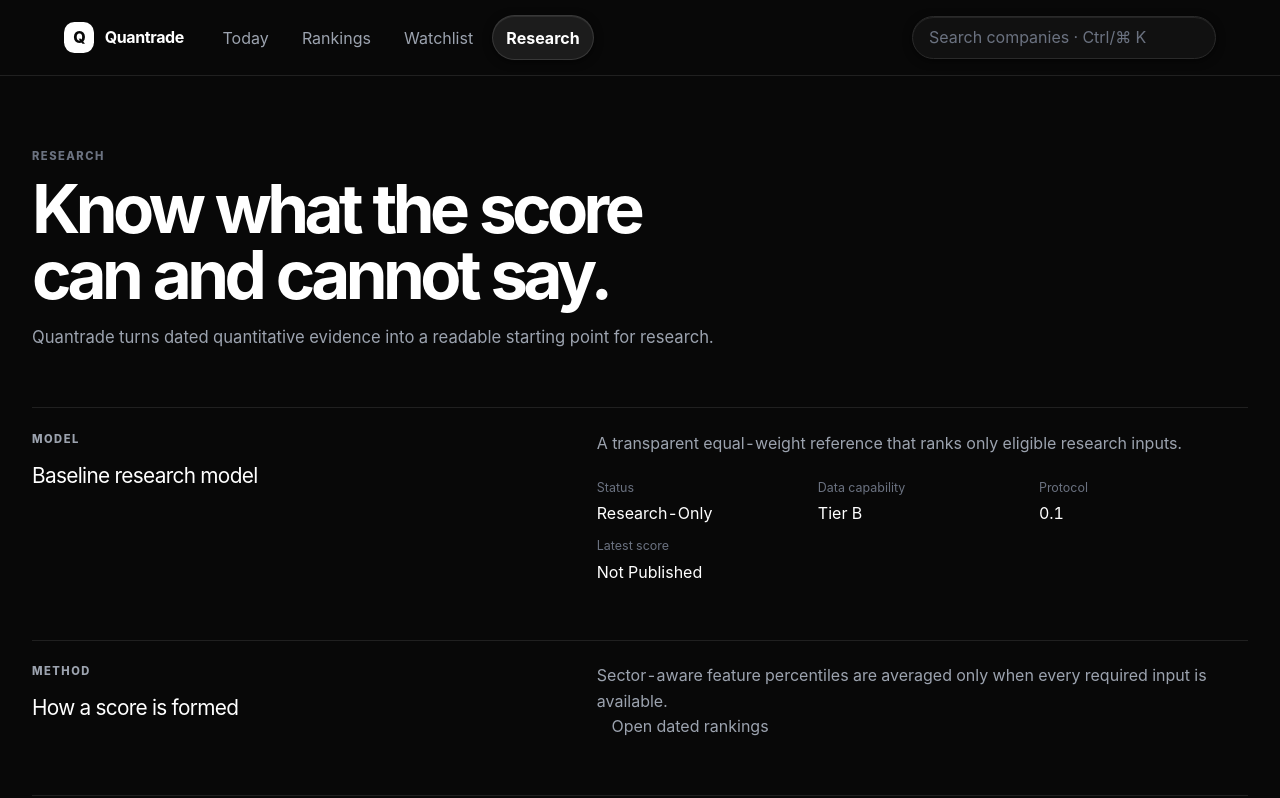
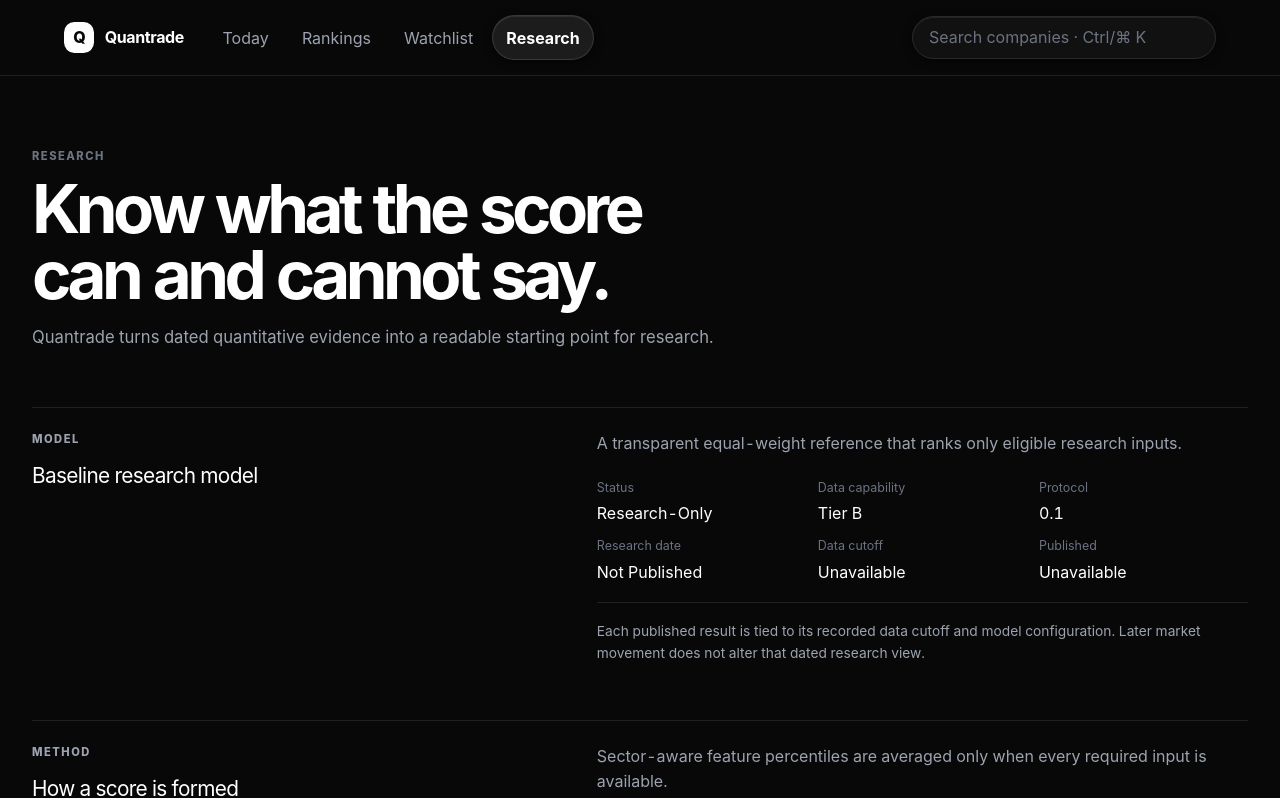
Before and after one commit to mobyyyc/Quantrade, a Next.js app in the folder apps/web/: page /research in a window 1280 px wide. Shown: the top 798 px of the page. Built offline with nearby package versions, Linux system fonts and the light colour scheme; no server answers; the database is empty.

Commit message:
polish: expose research freshness context

```diff
--- a/apps/web/src/app/globals.css
+++ b/apps/web/src/app/globals.css
@@ -258,6 +258,7 @@
 .methodology dl { display: grid; grid-template-columns: repeat(3, 1fr); gap: .75rem; margin-top: 1.4rem; }
 .methodology dt { color: var(--subtle); font-size: .78rem; }
 .methodology dd { margin: .25rem 0 0; color: var(--foreground); text-transform: capitalize; }
+.research-freshness-note { margin: 1.15rem 0 0; padding-top: 1.05rem; border-top: 1px solid var(--line-soft); color: var(--muted); font-size: .86rem; line-height: 1.55; }
 .coverage-health { display: grid; grid-template-columns: minmax(0, .9fr) minmax(0, 1.1fr); gap: 2rem; }
 .coverage-health > div > p:not(.eyebrow) { color: var(--muted); line-height: 1.6; }
 .coverage-date { margin-bottom: 1rem; color: var(--subtle) !important; font-size: .82rem; }
--- a/apps/web/src/app/research/page.tsx
+++ b/apps/web/src/app/research/page.tsx
@@ -1,6 +1,6 @@
 import Link from "next/link";
 import { AppShell } from "@/components/app-shell";
-import { formatResearchDate } from "@/lib/format";
+import { formatPublicationTime, formatResearchDate } from "@/lib/format";
 import { getLatestDatedScores, getLatestPaperPortfolio, getModelCard, getRecentScoreRuns, ResearchReadModelError, type DatedScore, type ScoreRunSummary } from "@/lib/research-read-model";
 
 export const dynamic = "force-dynamic";
@@ -39,9 +39,10 @@
   const withheldCount = coverage.length - eligibleCount;
   const coveragePercent = coverage.length ? Math.round((eligibleCount / coverage.length) * 100) : 0;
   const gateBreakdown = coverageBreakdown(coverage).slice(0, 3);
+  const latestResearch = coverage[0];
   return <AppShell current="/research">
     <section className="page-intro compact"><p className="eyebrow">RESEARCH</p><h1>Know what the score can and cannot say.</h1><p className="lede">Quantrade turns dated quantitative evidence into a readable starting point for research.</p></section>
-    <section className="content-section methodology"><div><p className="eyebrow">MODEL</p><h2>{card?.modelVersion ?? "Baseline research model"}</h2></div><div><p>{card?.purpose ?? "A transparent equal-weight reference that ranks only eligible research inputs."}</p><dl><div><dt>Status</dt><dd>{card?.status?.replaceAll("_", " ") ?? "Research-only"}</dd></div><div><dt>Data capability</dt><dd>Tier {card?.dataCapabilityTier ?? "B"}</dd></div><div><dt>Protocol</dt><dd>{card?.protocolVersion ?? "0.1"}</dd></div><div><dt>Latest score</dt><dd>{latestScores ? formatResearchDate(latestScores.scoreDate) : "Not published"}</dd></div></dl></div></section>
+    <section className="content-section methodology"><div><p className="eyebrow">MODEL</p><h2>{latestResearch?.modelVersion ?? card?.modelVersion ?? "Baseline research model"}</h2></div><div><p>{card?.purpose ?? "A transparent equal-weight reference that ranks only eligible research inputs."}</p><dl><div><dt>Status</dt><dd>{card?.status?.replaceAll("_", " ") ?? "Research-only"}</dd></div><div><dt>Data capability</dt><dd>Tier {latestResearch?.dataCapabilityTier ?? card?.dataCapabilityTier ?? "B"}</dd></div><div><dt>Protocol</dt><dd>{latestResearch?.protocolVersion ?? card?.protocolVersion ?? "0.1"}</dd></div><div><dt>Research date</dt><dd>{latestScores ? formatResearchDate(latestScores.scoreDate) : "Not published"}</dd></div><div><dt>Data cutoff</dt><dd>{latestResearch ? formatPublicationTime(latestResearch.dataCutoffAt) : "Unavailable"}</dd></div><div><dt>Published</dt><dd>{latestResearch ? formatPublicationTime(latestResearch.publishedAt) : "Unavailable"}</dd></div></dl><p className="research-freshness-note">Each published result is tied to its recorded data cutoff and model configuration. Later market movement does not alter that dated research view.</p></div></section>
     <section className="content-section methodology"><div><p className="eyebrow">METHOD</p><h2>How a score is formed</h2></div><div><p>{card?.methodology ?? "Sector-aware feature percentiles are averaged only when every required input is available."}</p><Link href="/rankings" className="text-link">Open dated rankings</Link></div></section>
     <section className="content-section coverage-health"><div><p className="eyebrow">DATA COVERAGE</p><h2>What this run could score.</h2><p>Incomplete source data is withheld, never estimated or filled in.</p></div><div>{coverage.length ? <><p className="coverage-date">Latest completed run, {formatResearchDate(latestScores!.scoreDate)}</p><dl className="coverage-metrics"><div><dt>Eligible</dt><dd>{eligibleCount}</dd><span>published scores</span></div><div><dt>Withheld</dt><dd>{withheldCount}</dd><span>quality-gated names</span></div><div><dt>Coverage</dt><dd>{coveragePercent}%</dd><span>of this run</span></div></dl>{withheldCount ? <div className="coverage-gates"><p>Most common gates</p><ul>{gateBreakdown.map(([gate, count]) => <li key={gate}><span>{gate}</span><strong>{count} {count === 1 ? "name" : "names"}</strong></li>)}</ul></div> : <p className="coverage-complete">Every company in this run met the required data-quality gates.</p>}</> : <p className="quiet-copy">Coverage will appear after the first completed daily research run.</p>}</div></section>
     <section className="content-section methodology"><div><p className="eyebrow">RESEARCH ACTIVITY</p><h2>Recent score publications</h2></div><div>{recentRuns.length ? <ul className="publication-list">{recentRuns.map((run) => <li key={run.scoreDate}><strong>{formatResearchDate(run.scoreDate)}</strong><span>{run.eligibleCount} eligible names</span></li>)}</ul> : <p>No dated score publication has been recorded yet.</p>}</div></section>
--- a/apps/web/src/app/stocks/[securityId]/page.tsx
+++ b/apps/web/src/app/stocks/[securityId]/page.tsx
@@ -3,7 +3,7 @@
 import { PriceChart } from "@/components/price-chart";
 import { ScoreHistory } from "@/components/score-history";
 import { WatchlistButton } from "@/components/watchlist-button";
-import { formatCompactUsd, formatPercentile, formatPriceChange, formatResearchDate, formatScore, formatUsdPrice } from "@/lib/format";
+import { formatCompactUsd, formatPercentile, formatPriceChange, formatPublicationTime, formatResearchDate, formatScore, formatUsdPrice } from "@/lib/format";
 import { getDailyPriceHistory, getDatedScore, getLatestDatedScores, getScoreExplanations, getScoreHistory, getSecurityIdentity, getStockAtAGlance, ResearchReadModelError, type DailyPricePoint, type DatedScore, type ScoreExplanation, type ScoreHistoryPoint, type SecuritySearchResult, type StockAtAGlance } from "@/lib/research-read-model";
 
 function unavailableScoreSummary(reason?: string) {
@@ -50,7 +50,7 @@
     {marketSnapshot && <section className="stock-overview" aria-label="At a glance"><div className="stock-overview-item"><span>Latest close</span><strong>{formatUsdPrice(marketSnapshot.closePrice)}</strong>{priceChange ? <small className={priceChange.direction === "positive" ? "positive-change" : "negative-change"}>{priceChange.percent} since prior close</small> : <small>{formatResearchDate(marketSnapshot.sessionDate)} close</small>}</div><div className="stock-overview-item"><span>Research score</span><strong>{eligibleScore ? `${formatScore(eligibleScore.score)}/100` : "Unavailable"}</strong><small>{eligibleScore ? `Published ${formatResearchDate(eligibleScore.scoreDate)}` : score ? `Checked ${formatResearchDate(score.scoreDate)}` : "Awaiting eligible inputs"}</small></div><div className="stock-overview-item"><span>Market value</span><strong>{marketSnapshot.marketValue ? formatCompactUsd(marketSnapshot.marketValue) : "Unavailable"}</strong><small>{marketSnapshot.sharesReportedFor ? `Latest reported shares, ${formatResearchDate(marketSnapshot.sharesReportedFor)}` : "Reported share count unavailable"}</small></div><div className="stock-overview-item"><span>Market data</span><strong>{formatResearchDate(marketSnapshot.sessionDate)}</strong><small>Latest regular-session close</small></div></section>}
     {identity && <PriceChart points={priceHistory} ticker={identity.ticker} />}
     {eligibleScore ? <>
-      <section className="detail-score"><div><p className="eyebrow">RESEARCH SCORE</p><p className="anchor-score">{formatScore(eligibleScore.score)}<span>/100</span></p><p className="quiet-copy">Rank {eligibleScore.rank ?? "Unavailable"} · {eligibleScore.signal} · Tier {eligibleScore.dataCapabilityTier}</p></div><div className="detail-context"><span>Data cutoff</span><strong>{new Date(eligibleScore.dataCutoffAt).toLocaleString("en-CA", { timeZone: "America/Toronto" })}</strong><span>Model</span><strong>{eligibleScore.modelVersion}</strong></div></section>
+      <section className="detail-score"><div><p className="eyebrow">RESEARCH SCORE</p><p className="anchor-score">{formatScore(eligibleScore.score)}<span>/100</span></p><p className="quiet-copy">Rank {eligibleScore.rank ?? "Unavailable"} · {eligibleScore.signal} · Tier {eligibleScore.dataCapabilityTier}</p></div><div className="detail-context"><span>Data cutoff</span><strong>{formatPublicationTime(eligibleScore.dataCutoffAt)}</strong><span>Published</span><strong>{formatPublicationTime(eligibleScore.publishedAt)}</strong><span>Model</span><strong>{eligibleScore.modelVersion}</strong></div></section>
       <ScoreHistory points={scoreHistory} />
       <section className="content-section"><div className="section-heading"><div><p className="eyebrow">WHY IT APPEARS</p><h2>Feature evidence</h2></div><span className="status-label">{explanations.length} inputs</span></div>{explanations.length ? <ul className="evidence-list">{explanations.slice(0, 3).map((item) => <li key={`${item.featureKey}-${item.featureVersion}`}><div><strong>{item.displayName ?? item.featureKey}</strong><span>{formatPercentile(item.percentile)} in {item.sectorCode}</span></div><p>{item.contribution ? <>{factorContext[item.featureKey] ?? "A dated model input."} {Math.round(Number(item.contribution) * 100)} score points from the fixed equal weight.</> : `Not available: ${item.unavailableReason ?? "missing research input"}`}</p></li>)}</ul> : <p className="empty-inline">Feature explanations are not available for this dated score.</p>}</section>
       <section className="content-section split-note"><div><p className="eyebrow">WHAT TO VERIFY</p><h2>Risk and freshness matter.</h2></div><p>Review data freshness, Tier B limitations, and the underlying methodology before using this research as a starting point for further investigation.</p></section>
```
